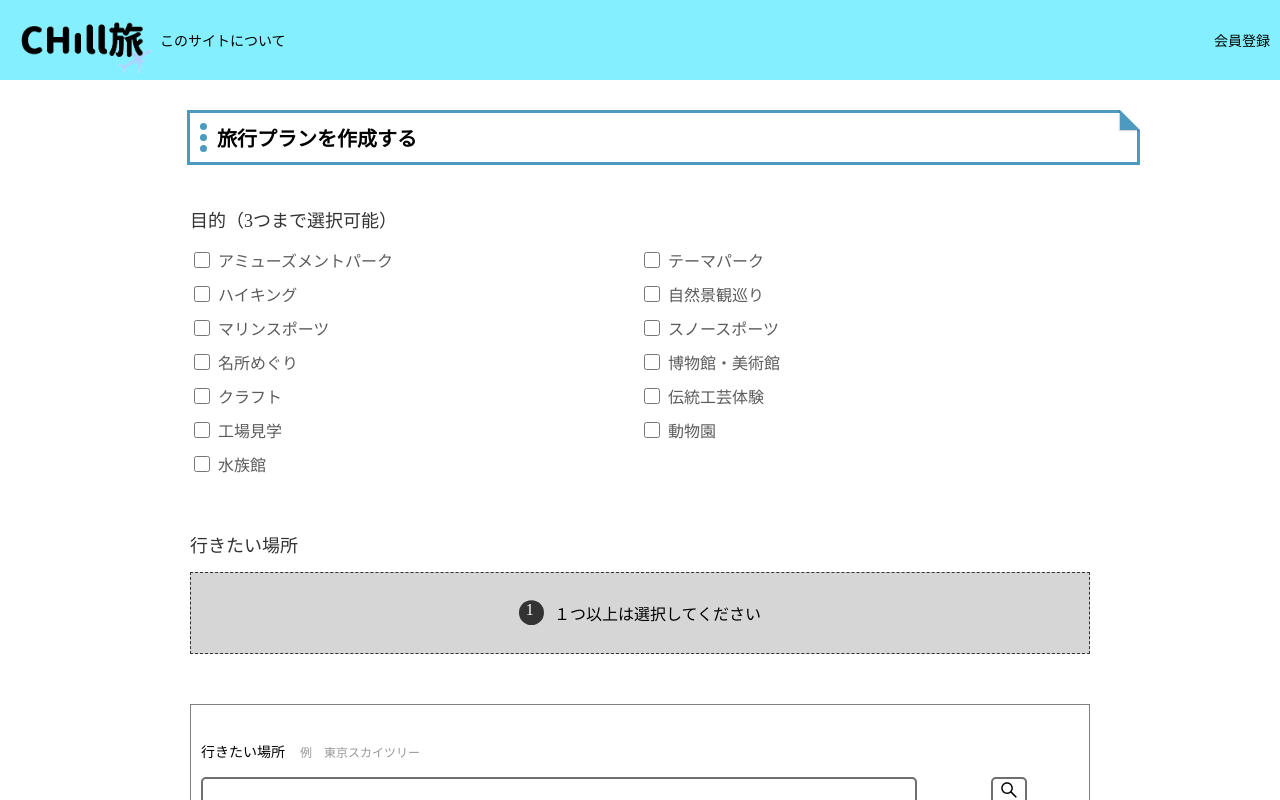
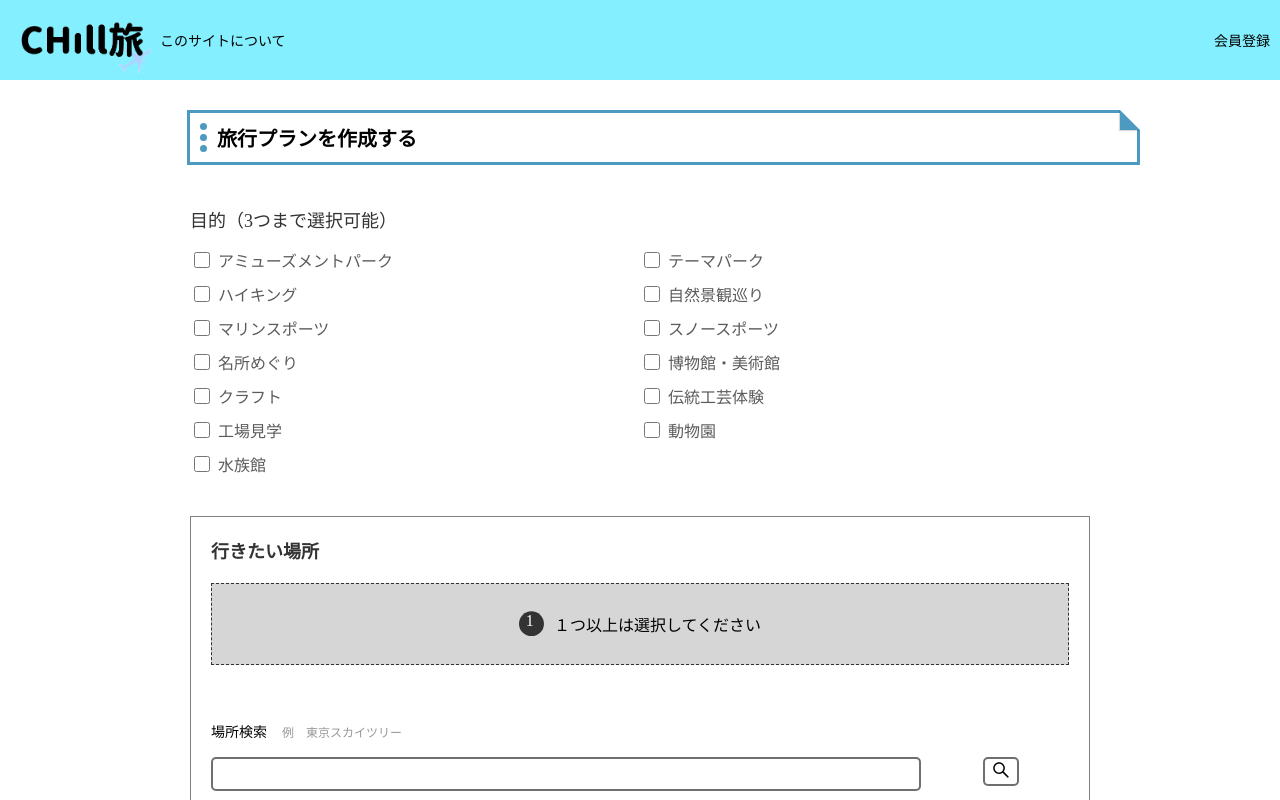
Before and after one commit to manasan-iTL/trip-plan-maker-frontend, a React (Vite) app in the folder frontend/: page / in a window 1280 px wide. Shown: the top 800 px of the page. Built offline with nearby package versions, Linux system fonts and the light colour scheme.

Commit message:
change; 行きたい場所セクションを枠線内に収める

```diff
--- a/frontend/src/components/presantation/top/Box/SearchSpot.tsx
+++ b/frontend/src/components/presantation/top/Box/SearchSpot.tsx
@@ -17,7 +17,7 @@ const SearchSpot = (props: Props) => {
         <div className={classes.container}>
             <div>
                 <p className={classes.labelArea}>
-                    <label className={classes.heading}>行きたい場所</label>
+                    <label className={classes.heading}>場所検索</label>
                     <span className={classes.subText}>例　東京スカイツリー</span>
                 </p>
                 <SearchInput value={props.inputValue} iconSize="20px" onChange={props.onChange} onClick={props.searchBtnClick}/>
--- a/frontend/src/components/presantation/top/Form/SearchAreaForm.module.css
+++ b/frontend/src/components/presantation/top/Form/SearchAreaForm.module.css
@@ -2,6 +2,20 @@
 .container {
     display: flex;
     flex-direction: column;
+    border: 1px gray solid;
+    padding: 20px;
+    row-gap: 40px;
+}
+
+.heading {
+    color: rgba(51, 51, 51, 1.0);
+    font-family: Noto Sans JP;
+    font-size: 18px;
+    margin: 0;
+}
+
+.spotsArea {
+    margin-top: 20px;
 }
 
 .tabArea {
@@ -10,9 +24,7 @@
 }
 
 .form {
-    border: 1px gray solid;
     background: #FFF;
-    padding: 20px 10px 30px 10px;
 }
 
 .tabLine {
--- a/frontend/src/components/presantation/top/Form/SearchAreaForm.tsx
+++ b/frontend/src/components/presantation/top/Form/SearchAreaForm.tsx
@@ -1,21 +1,43 @@
 import React from "react";
 import SearchSpot from "../Box/SearchSpot";
-import { Spot } from "../../../types/v2Types"
-import classes from "./SearchAreaForm.module.css"
+import { Spot } from "../../../types/v2Types";
+import classes from "./SearchAreaForm.module.css";
+import { EmptyCard, SpotCard } from "../../../ui";
 
 interface Props {
   spotValue: string;
   handleSearchValueChange: (e: React.ChangeEvent<HTMLInputElement>) => void;
-    searchBtnClick: (e: React.MouseEvent<HTMLButtonElement>) => void
-    spots: Spot[] | undefined
-    handleAddSpot: (e: React.MouseEvent<HTMLButtonElement>, spotName: string) => void
+  searchBtnClick: (e: React.MouseEvent<HTMLButtonElement>) => void;
+  spots: Spot[] | undefined;
+  handleAddSpot: (e: React.MouseEvent<HTMLButtonElement>, spotName: string) => void;
+  selectSpots: Spot[] | undefined;
+  handleReduceSpot: (e: React.MouseEvent<HTMLButtonElement>, spotName: string) => void
 }
 
 const SearchAreaForm = (props: Props) => {
-
   return (
     <section className={classes.container}>
-            {/* 検索フォーム */ }
+      <div>
+        <h2 className={classes.heading}>行きたい場所</h2>
+        <div className={classes.spotsArea}>
+          {!props.selectSpots?.length ? (
+            <EmptyCard text="１つ以上は選択してください" iconNumber={1} />
+          ) : (
+            props.selectSpots.map((spot) => (
+              <SpotCard
+                {...spot}
+                onClick={(e: React.MouseEvent<HTMLButtonElement>) => props.handleReduceSpot(e, spot.spotName)}
+                imgSize={{ height: "70px" }}
+                text="取り消す"
+                buttonStyles={{ backgroundColor: "red" }}
+                key={spot.spotName}
+              />
+            ))
+          )}
+        </div>
+      </div>
+
+      {/* 検索フォーム */}
       <div className={classes.form}>
         <SearchSpot
           inputValue={props.spotValue}
@@ -26,7 +48,7 @@ const SearchAreaForm = (props: Props) => {
         />
       </div>
     </section>
-    )
-}
+  );
+};
 
-export default SearchAreaForm
+export default SearchAreaForm;
--- a/frontend/src/components/presantation/top/Template/TopTemplate.tsx
+++ b/frontend/src/components/presantation/top/Template/TopTemplate.tsx
@@ -46,13 +46,15 @@ const TopTemplate = (props: Props) => {
                 />
                 <div className={classes.travelSpotsArea}>
                     { /*  行きたいエリアカードを表示する　選択されたエリアはコンテナ層で計算した値を渡す  */ }
-                    <TravelSpots selectSpots={props.selectSpots} handleReduceSpot={props.handleReduceSpot}/>
+                    {/* <TravelSpots selectSpots={props.selectSpots} handleReduceSpot={props.handleReduceSpot}/> */}
                     <SearchAreaForm
                         spotValue={props.spotValue}
                         spots={props.spots}
                         handleSearchValueChange={props.handleSearchValueChange}
                         searchBtnClick={props.searchBtnClick}
                         handleAddSpot={props.handleAddSpot}
+                        selectSpots={props.selectSpots}
+                        handleReduceSpot={props.handleReduceSpot}
                     />
                 </div>
                 <section className={classes.travelDepatureArea}>
--- a/frontend/src/components/ui/Input/SearchInput.module.css
+++ b/frontend/src/components/ui/Input/SearchInput.module.css
@@ -14,7 +14,9 @@
     width: 100%;
     border-radius: 5px;
     border: 2px solid rgba(51, 51, 51, 0.70);
-    padding: 5px;
+    height: 10px; /* 高さを設定 */
+    padding: 10px; /* 内側の余白 */
+    font-size: 14px; /* 文字サイズ */
 }
 
 .input[type="text"]:focus {
```
Lines whose indentation alone changed are shown as unchanged.
